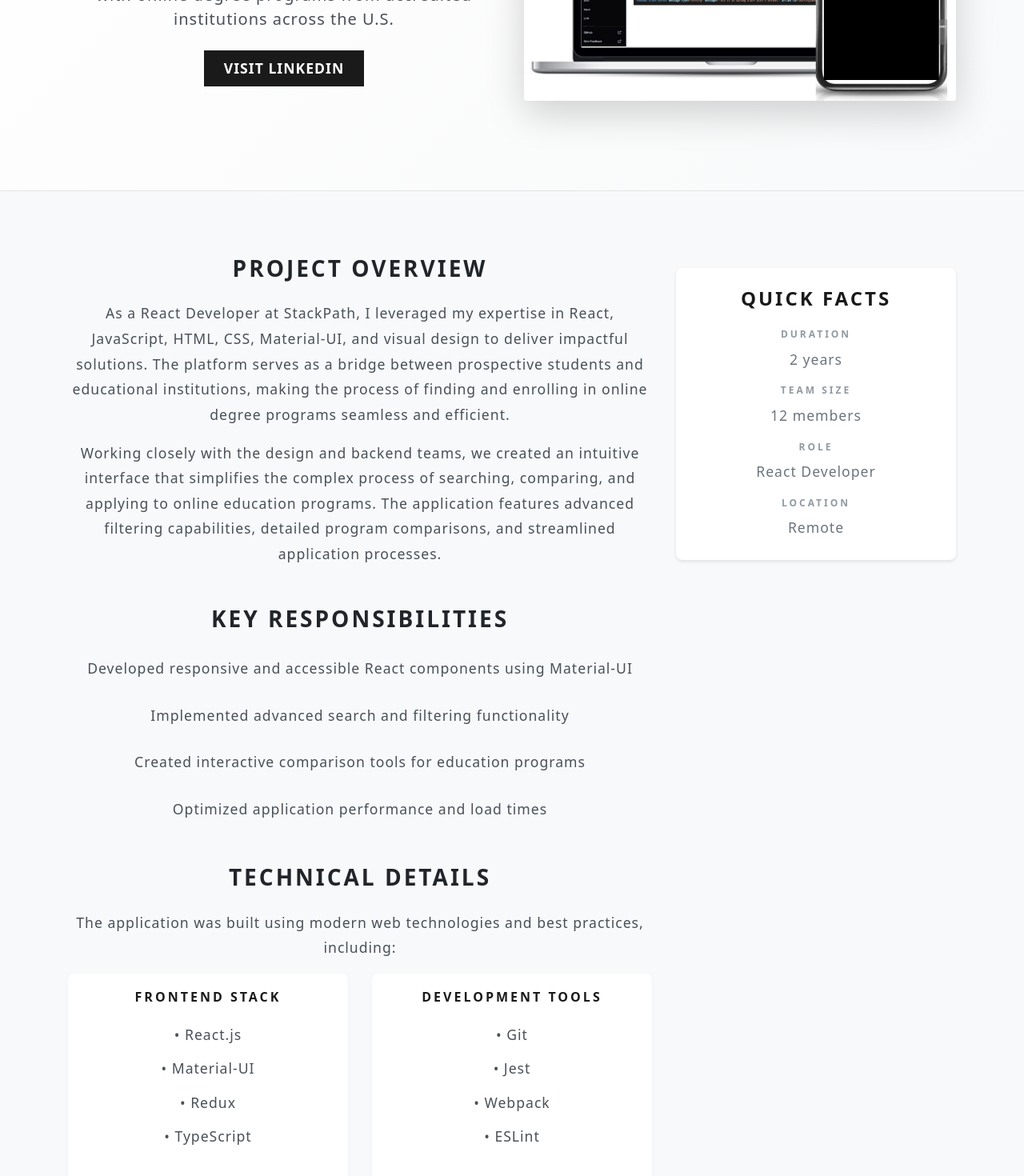
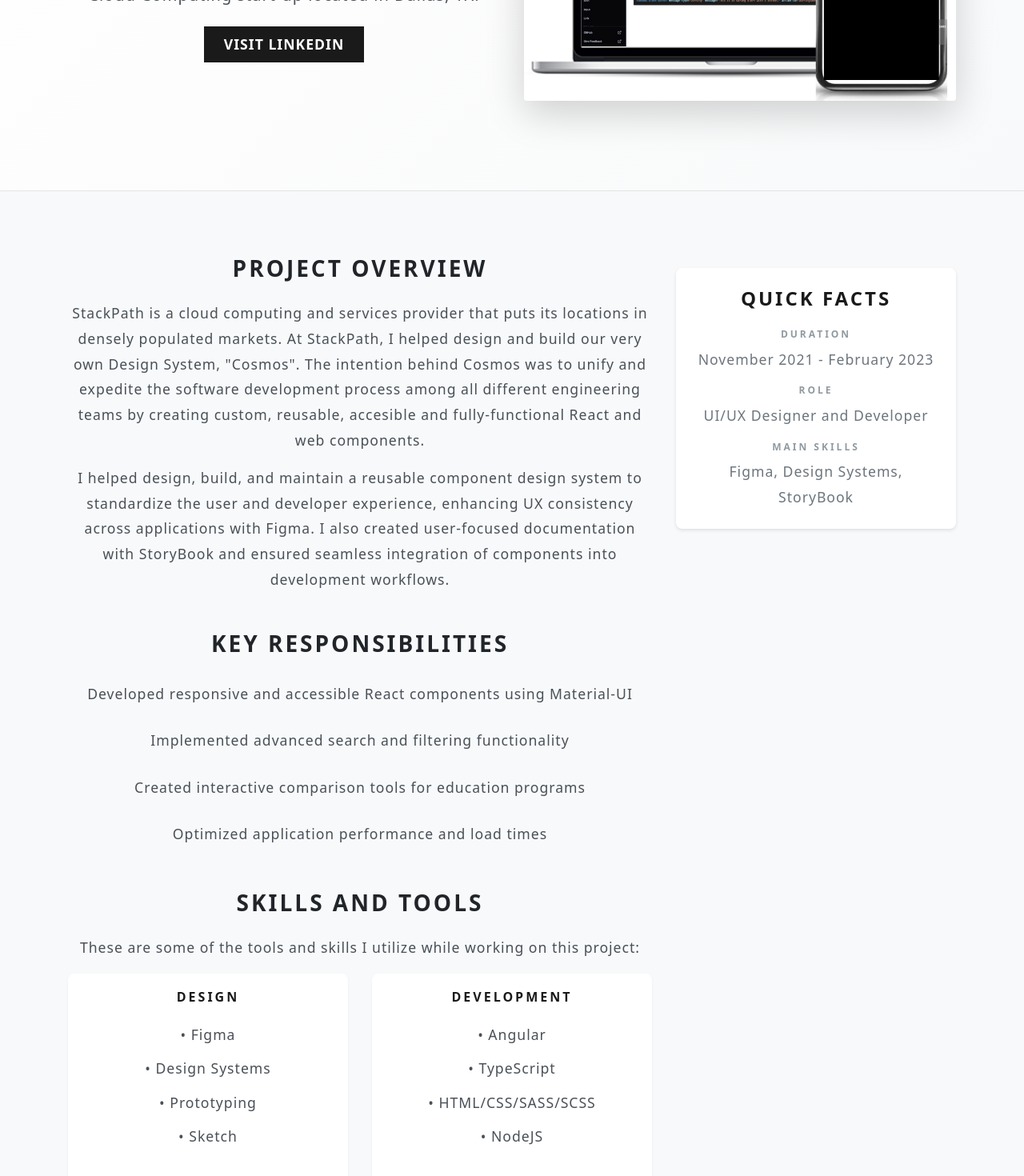
Before and after one commit to anaberrocal/Portfolio-2.0, a React (Create React App) app: page /experience/stackpath in a window 1280 px wide. Shown: the part 400-1870 px from the top of the page at 80% size. Built offline with nearby package versions, Linux system fonts and the light colour scheme.

Commit message:
more style updates

```diff
--- a/src/Components/Experience/Feature23.js
+++ b/src/Components/Experience/Feature23.js
@@ -14,7 +14,7 @@
             <div className="row align-items-center">
               <div className="col-lg-6 mb-4 mb-lg-0">
                 <h1 className="display-4 mb-4">Feature23</h1>
-                <h2 className="h4 text-muted mb-4">React Developer</h2>
+                <h2 className="h4 text-muted mb-4">Product Designer and Developer</h2>
                 <p className="lead mb-4">
                   A React-based web application connecting users with online degree programs from accredited institutions across the U.S.
                 </p>
@@ -46,10 +46,10 @@
                 <section className="mb-5">
                   <h3 className="h2 mb-4">Project Overview</h3>
                   <p>
-                    As a React Developer at Feature23, I leveraged my expertise in React, JavaScript, HTML, CSS, Material-UI, and visual design to deliver impactful solutions. The platform serves as a bridge between prospective students and educational institutions, making the process of finding and enrolling in online degree programs seamless and efficient.
+                  As a product designer, I created and enhanced applications for national enterprise clients utilizing Adobe XD in a fast-paced environment, incorporating user feedback and managing high-visibility client interactions. I contributed to feature development across multiple applications and built a full-stack prototype that secured a major project with a key client.
                   </p>
                   <p>
-                    Working closely with the design and backend teams, we created an intuitive interface that simplifies the complex process of searching, comparing, and applying to online education programs. The application features advanced filtering capabilities, detailed program comparisons, and streamlined application processes.
+                    Working closely with the design and backend teams, we created an intuitive interfaces for multiple clients accross different industries.
                   </p>
                 </section>
 
@@ -116,15 +116,11 @@
                   <h4 className="h3 mb-4">Quick Facts</h4>
                   <div className="mb-3">
                     <h5 className="h6 text-muted">Duration</h5>
-                    <p className="mb-0">2 years</p>
-                  </div>
-                  <div className="mb-3">
-                    <h5 className="h6 text-muted">Team Size</h5>
-                    <p className="mb-0">12 members</p>
+                    <p className="mb-0">July 2020 - November 2021</p>
                   </div>
                   <div className="mb-3">
                     <h5 className="h6 text-muted">Role</h5>
-                    <p className="mb-0">React Developer</p>
+                    <p className="mb-0">Product Designer and Developer</p>
                   </div>
                   <div>
                     <h5 className="h6 text-muted">Location</h5>
--- a/src/Components/Experience/StackPath.js
+++ b/src/Components/Experience/StackPath.js
@@ -14,9 +14,9 @@
             <div className="row align-items-center">
               <div className="col-lg-6 mb-4 mb-lg-0">
                 <h1 className="display-4 mb-4">StackPath</h1>
-                <h2 className="h4 text-muted mb-4">React Developer</h2>
+                <h2 className="h4 text-muted mb-4">UI/UX Designer and Developer</h2>
                 <p className="lead mb-4">
-                  A React-based web application connecting users with online degree programs from accredited institutions across the U.S.
+                  Cloud Computing start-up located in Dallas, TX.
                 </p>
                 <a
                   href="https://www.linkedin.com/company/stackpath/"
@@ -46,10 +46,10 @@
                 <section className="mb-5">
                   <h3 className="h2 mb-4">Project Overview</h3>
                   <p>
-                    As a React Developer at StackPath, I leveraged my expertise in React, JavaScript, HTML, CSS, Material-UI, and visual design to deliver impactful solutions. The platform serves as a bridge between prospective students and educational institutions, making the process of finding and enrolling in online degree programs seamless and efficient.
+                  StackPath is a cloud computing and services provider that puts its locations in densely populated markets. At StackPath, I helped design and build our very own Design System, "Cosmos". The intention behind Cosmos was to unify and expedite the software development process among all different engineering teams by creating custom, reusable, accesible and fully-functional React and web components.
                   </p>
                   <p>
-                    Working closely with the design and backend teams, we created an intuitive interface that simplifies the complex process of searching, comparing, and applying to online education programs. The application features advanced filtering capabilities, detailed program comparisons, and streamlined application processes.
+                  I helped design, build, and maintain a reusable component design system to standardize the user and developer experience, enhancing UX consistency across applications with Figma. I also created user-focused documentation with StoryBook and ensured seamless integration of components into development workflows.
                   </p>
                 </section>
 
@@ -76,20 +76,20 @@
                 </section>
 
                 <section className="mb-5">
-                  <h3 className="h2 mb-4">Technical Details</h3>
+                  <h3 className="h2 mb-4">Skills and Tools</h3>
                   <p>
-                    The application was built using modern web technologies and best practices, including:
+                  These are some of the tools and skills I utilize while working on this project:
                   </p>
                   <div className="row">
                     <div className="col-md-6">
                       <div className="card bg-light mb-3">
                         <div className="card-body">
-                          <h4 className="h5 mb-3">Frontend Stack</h4>
+                          <h4 className="h5 mb-3">Design</h4>
                           <ul className="list-unstyled">
-                            <li>• React.js</li>
-                            <li>• Material-UI</li>
-                            <li>• Redux</li>
-                            <li>• TypeScript</li>
+                            <li>• Figma</li>
+                            <li>• Design Systems</li>
+                            <li>• Prototyping</li>
+                            <li>• Sketch</li>
                           </ul>
                         </div>
                       </div>
@@ -97,12 +97,12 @@
                     <div className="col-md-6">
                       <div className="card bg-light mb-3">
                         <div className="card-body">
-                          <h4 className="h5 mb-3">Development Tools</h4>
+                          <h4 className="h5 mb-3">Development</h4>
                           <ul className="list-unstyled">
-                            <li>• Git</li>
-                            <li>• Jest</li>
-                            <li>• Webpack</li>
-                            <li>• ESLint</li>
+                            <li>• Angular</li>
+                            <li>• TypeScript</li>
+                            <li>• HTML/CSS/SASS/SCSS</li>
+                            <li>• NodeJS</li>
                           </ul>
                         </div>
                       </div>
@@ -116,19 +116,15 @@
                   <h4 className="h3 mb-4">Quick Facts</h4>
                   <div className="mb-3">
                     <h5 className="h6 text-muted">Duration</h5>
-                    <p className="mb-0">2 years</p>
-                  </div>
-                  <div className="mb-3">
-                    <h5 className="h6 text-muted">Team Size</h5>
-                    <p className="mb-0">12 members</p>
+                    <p className="mb-0">November 2021 - February 2023</p>
                   </div>
                   <div className="mb-3">
                     <h5 className="h6 text-muted">Role</h5>
-                    <p className="mb-0">React Developer</p>
+                    <p className="mb-0">UI/UX Designer and Developer</p>
                   </div>
                   <div>
-                    <h5 className="h6 text-muted">Location</h5>
-                    <p className="mb-0">Remote</p>
+                    <h5 className="h6 text-muted">Main skills</h5>
+                    <p className="mb-0">Figma, Design Systems, StoryBook </p>
                   </div>
                 </div>
               </div>
--- a/src/Components/Experience/UnitedAirlines.js
+++ b/src/Components/Experience/UnitedAirlines.js
@@ -14,7 +14,7 @@
             <div className="row align-items-center">
               <div className="col-lg-6 mb-4 mb-lg-0">
                 <h1 className="display-4 mb-4">United Airlines</h1>
-                <h2 className="h4 text-muted mb-4">UI/UX Designer & Developer</h2>
+                <h2 className="h4 text-muted mb-4">Product Designer & Developer</h2>
                 <p className="lead mb-4">
                 Enhanced pilot operations by designing and implementing scalable UI components for high-impact internal tools, streamlining scheduling, messaging, and administrative tasks.
                 </p>
@@ -46,6 +46,9 @@
                 <section className="mb-5">
                   <h3 className="h2 mb-4">Project Overview</h3>
                   <p>
+                  I collaborate with design and engineering teams to design and develop features for two high-visibility, employee-facing applications. Leveraging our in-house design system, I streamline design and development and ensure seamless handoffs, contributing to large-scale projects such as a scheduling app, messaging app, marketing pages, and an admin dashboard.
+                  </p>
+                  <p>
                   I work on two high-visibility, employee-facing
                   applications, collaborating with design and
                   engineering teams to deliver and implement
@@ -60,9 +63,6 @@
                   to code, including a scheduling app, messaging
                   app, marketing pages, and an admin dashboard.
                   </p>
-                  {/* <p>
-                    Working closely with the design and backend teams, we created an intuitive interface that simplifies the complex process of searching, comparing, and applying to online education programs. The application features advanced filtering capabilities, detailed program comparisons, and streamlined application processes.
-                  </p> */}
                 </section>
 
                 <section className="mb-5">
@@ -130,17 +130,13 @@
                     <h5 className="h6 text-muted">Duration</h5>
                     <p className="mb-0">June 2023 - Ongoing</p>
                   </div>
-                  {/* <div className="mb-3">
-                    <h5 className="h6 text-muted">Team Size</h5>
-                    <p className="mb-0">12 members</p>
-                  </div> */}
                   <div className="mb-3">
                     <h5 className="h6 text-muted">Role</h5>
-                    <p className="mb-0">UI/UX Designer & Developer</p>
+                    <p className="mb-0">Product Designer & Developer</p>
                   </div>
                   <div>
                     <h5 className="h6 text-muted">Main skills</h5>
-                    <p className="mb-0">Figma, Design Systems, Angular</p>
+                    <p className="mb-0">Figma, Design Systems, SCSS</p>
                   </div>
                 </div>
               </div>
--- a/src/Components/Navbar.js
+++ b/src/Components/Navbar.js
@@ -62,7 +62,7 @@
             >
               About
             </button>
-          </li>s
+          </li>
         </ul>
       </div>
     </nav>
```
Also changed, not shown: src/App.js (+5 -19 lines). Lines whose indentation alone changed are shown as unchanged.
